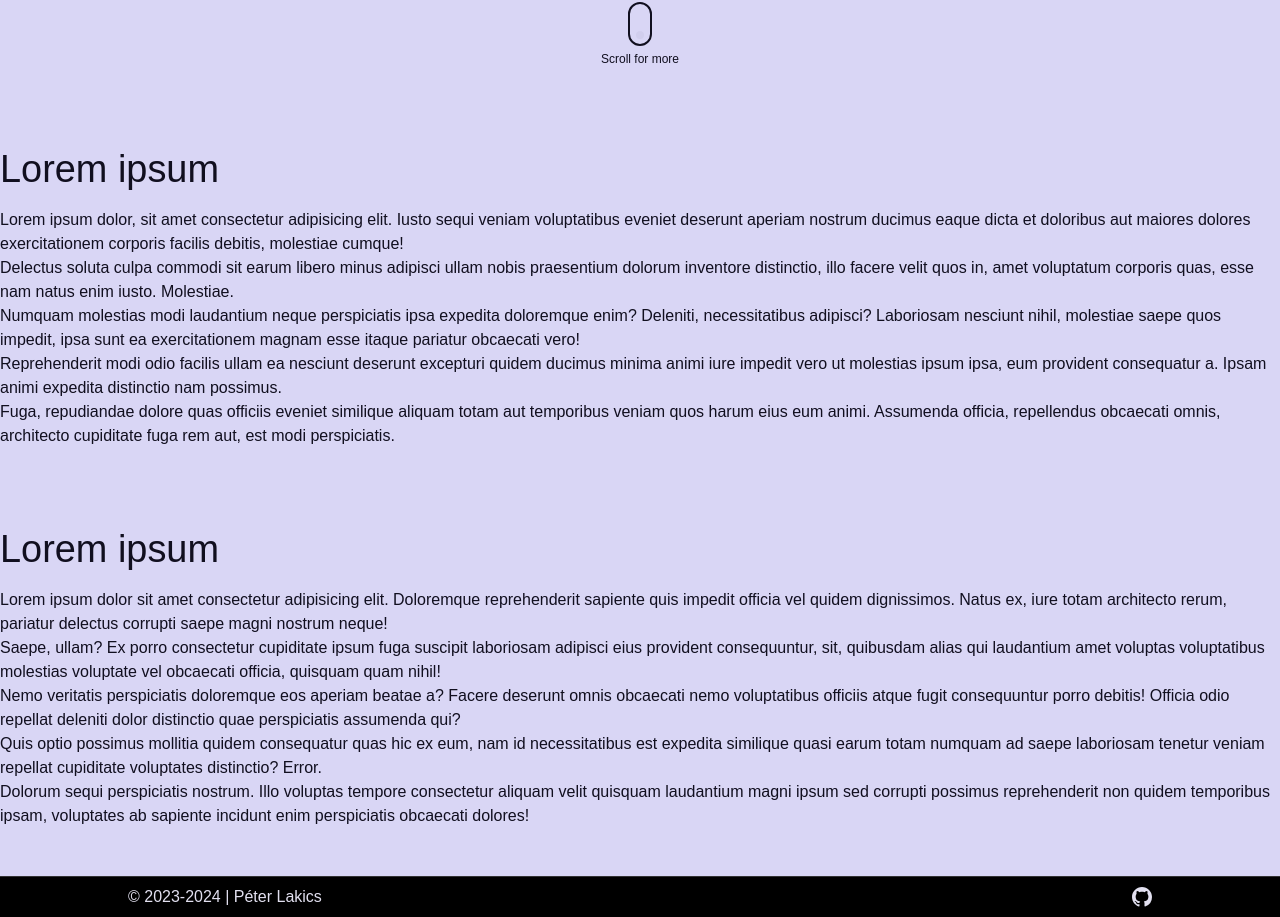
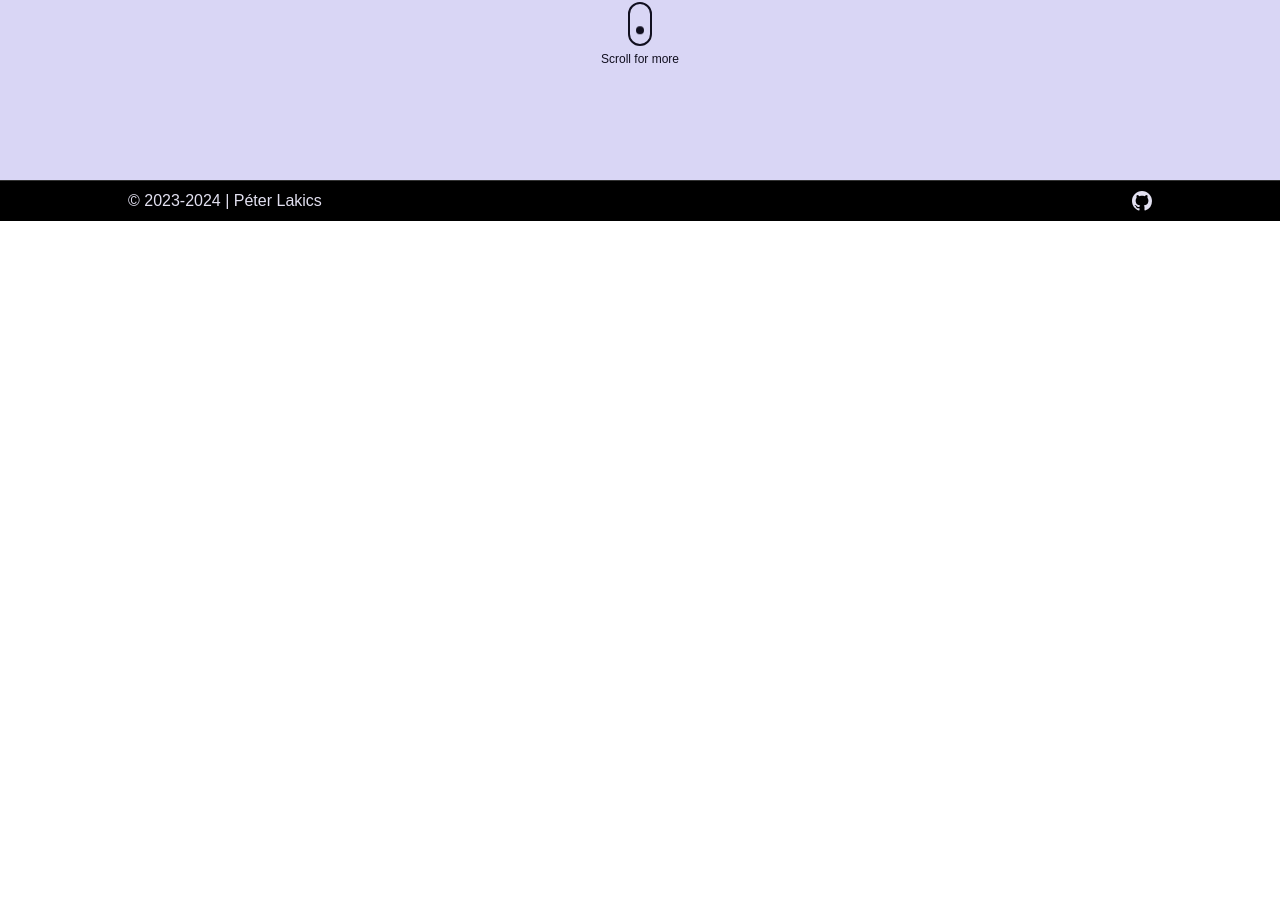
Before and after one commit to dhemeira/dhemeira.hu, a React (Vite) app: page / in a window 1280 px wide. Shown: the part 1654-2571 px from the top of the page. After the commit the page ends 1875 px from the top, so only its background shows below. Built offline with nearby package versions, Linux system fonts and the light colour scheme; what @dhemeira/tailwind-bootstrap-grid would draw is missing.

Commit message:
Remove lorem ipsum

```diff
--- a/src/routes/Home.tsx
+++ b/src/routes/Home.tsx
@@ -39,64 +39,7 @@ export const Home = () => {
         </div>
 
         <div className="row">
-          <div className="col">
-            <h2 className="text-3xl leading-loose">Lorem ipsum</h2>
-            <p>
-              Lorem ipsum dolor, sit amet consectetur adipisicing elit. Iusto sequi veniam
-              voluptatibus eveniet deserunt aperiam nostrum ducimus eaque dicta et doloribus aut
-              maiores dolores exercitationem corporis facilis debitis, molestiae cumque!
-            </p>
-            <p>
-              Delectus soluta culpa commodi sit earum libero minus adipisci ullam nobis praesentium
-              dolorum inventore distinctio, illo facere velit quos in, amet voluptatum corporis
-              quas, esse nam natus enim iusto. Molestiae.
-            </p>
-            <p>
-              Numquam molestias modi laudantium neque perspiciatis ipsa expedita doloremque enim?
-              Deleniti, necessitatibus adipisci? Laboriosam nesciunt nihil, molestiae saepe quos
-              impedit, ipsa sunt ea exercitationem magnam esse itaque pariatur obcaecati vero!
-            </p>
-            <p>
-              Reprehenderit modi odio facilis ullam ea nesciunt deserunt excepturi quidem ducimus
-              minima animi iure impedit vero ut molestias ipsum ipsa, eum provident consequatur a.
-              Ipsam animi expedita distinctio nam possimus.
-            </p>
-            <p>
-              Fuga, repudiandae dolore quas officiis eveniet similique aliquam totam aut temporibus
-              veniam quos harum eius eum animi. Assumenda officia, repellendus obcaecati omnis,
-              architecto cupiditate fuga rem aut, est modi perspiciatis.
-            </p>
-          </div>
-        </div>
-        <div className="row">
-          <div className="col">
-            <h2 className="text-3xl leading-loose">Lorem ipsum</h2>
-            <p>
-              Lorem ipsum dolor sit amet consectetur adipisicing elit. Doloremque reprehenderit
-              sapiente quis impedit officia vel quidem dignissimos. Natus ex, iure totam architecto
-              rerum, pariatur delectus corrupti saepe magni nostrum neque!
-            </p>
-            <p>
-              Saepe, ullam? Ex porro consectetur cupiditate ipsum fuga suscipit laboriosam adipisci
-              eius provident consequuntur, sit, quibusdam alias qui laudantium amet voluptas
-              voluptatibus molestias voluptate vel obcaecati officia, quisquam quam nihil!
-            </p>
-            <p>
-              Nemo veritatis perspiciatis doloremque eos aperiam beatae a? Facere deserunt omnis
-              obcaecati nemo voluptatibus officiis atque fugit consequuntur porro debitis! Officia
-              odio repellat deleniti dolor distinctio quae perspiciatis assumenda qui?
-            </p>
-            <p>
-              Quis optio possimus mollitia quidem consequatur quas hic ex eum, nam id necessitatibus
-              est expedita similique quasi earum totam numquam ad saepe laboriosam tenetur veniam
-              repellat cupiditate voluptates distinctio? Error.
-            </p>
-            <p>
-              Dolorum sequi perspiciatis nostrum. Illo voluptas tempore consectetur aliquam velit
-              quisquam laudantium magni ipsum sed corrupti possimus reprehenderit non quidem
-              temporibus ipsam, voluptates ab sapiente incidunt enim perspiciatis obcaecati dolores!
-            </p>
-          </div>
+          <div className="col"></div>
         </div>
       </div>
     </>
```
